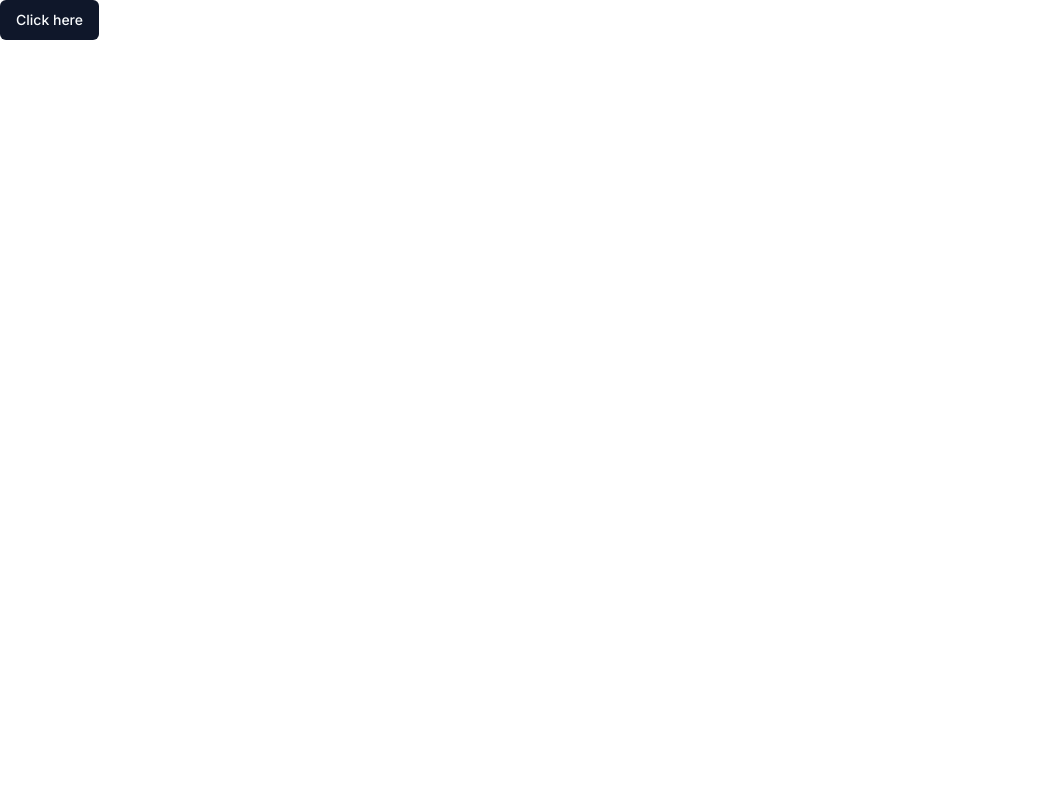
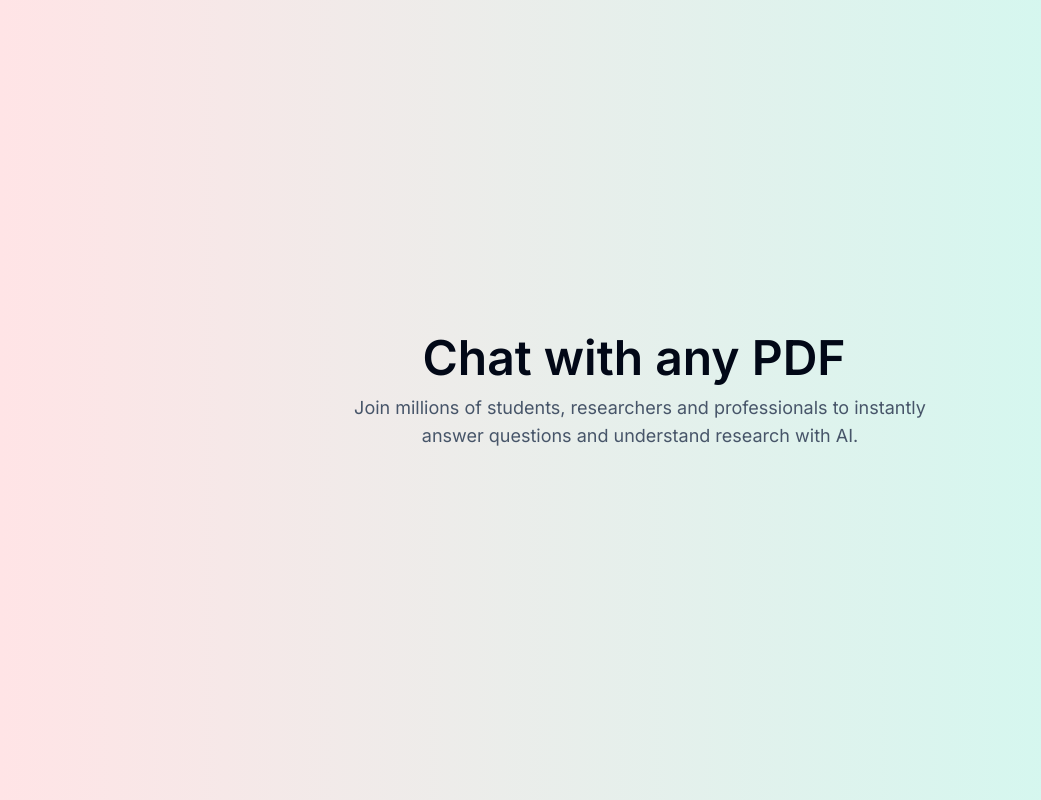
Before and after one commit to Bifabig/ChatPDF-Bifa, a Next.js app: page / in a window 1280 px wide. Shown: the whole page, without its empty margins (0-1041 px from the left). Built offline with nearby package versions, Linux system fonts and the light colour scheme; no server answers.

Commit message:
add home page login button

```diff
--- a/src/app/page.tsx
+++ b/src/app/page.tsx
@@ -1,5 +1,28 @@
 import { Button } from '@/components/ui/button';
+import { UserButton, auth } from '@clerk/nextjs';
 
 export default function Home() {
-  return <Button>Click here</Button>;
+  const { userId } = auth();
+  const isAuth = !!userId;
+  return (
+    <div className="m-screen min-h-screen bg-gradient-to-r from-rose-100 to-teal-100">
+      <div className="absolute top-1/2 left-1/2 -translate-x-1/2 -translate-y-1/2">
+        <div className="flex flex-col items-center text-center">
+          <div className="flex items-center">
+            <h1 className="mr-3 text-5xl font-semibold">Chat with any PDF</h1>
+            <UserButton afterSignOutUrl="/" />
+          </div>
+
+          <div className="flex mt-2">
+            {isAuth && <Button>Go to chats</Button>}
+          </div>
+          <p className="max-w-xl mt-1 text-lg text-slate-600">
+            Join millions of students, researchers and professionals to
+            instantly answer questions and understand research with AI.
+          </p>
+          <div className="w-full mt-4"></div>
+        </div>
+      </div>
+    </div>
+  );
 }
```
